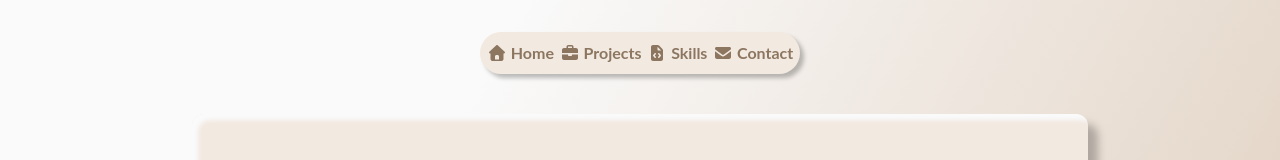
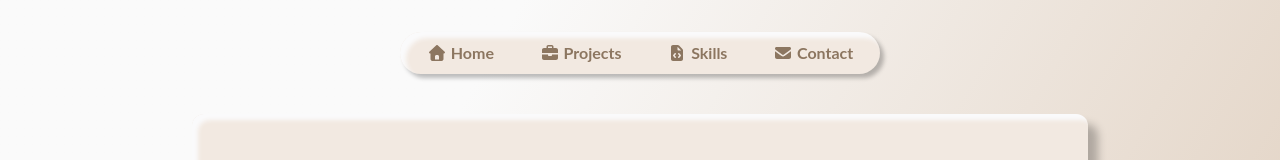
Before and after one commit to JapxD/jasper-portfolio-project, a React (Vite) app: page / in a window 1280 px wide. Shown: the top 160 px of the page. Built offline with nearby package versions, Linux system fonts and the light colour scheme.

Commit message:
update on navigation reponsiveness

```diff
--- a/src/components/Navigation.tsx
+++ b/src/components/Navigation.tsx
@@ -8,7 +8,7 @@ import NavbarItem from "./NavBarItem";
 
 const Navigation = () => {
   return (
-    <div className="flex flex-row w-[100%] h-13 max-w-[45%] xl:max-w-[25%] rounded-full overflow-hidden px-1 py-1 bg-accents shadow-[4px_4px_4px_rgba(0,0,0,0.25)]">
+    <div className="flex flex-row h-13 w-[90%] max-w-[480px] rounded-full overflow-hidden px-1 py-1 bg-accents shadow-[4px_4px_4px_rgba(0,0,0,0.25)] inset-shadow-[6px_6px_4px_rgba(250,250,250.8)]">
       <NavbarItem label="Home" to="#home" position="left" icon={faHome} />
       <NavbarItem label="Projects" to="#projects" icon={faBriefcase} />
       <NavbarItem label="Skills" to="#skills" icon={faFileCode} />
```
